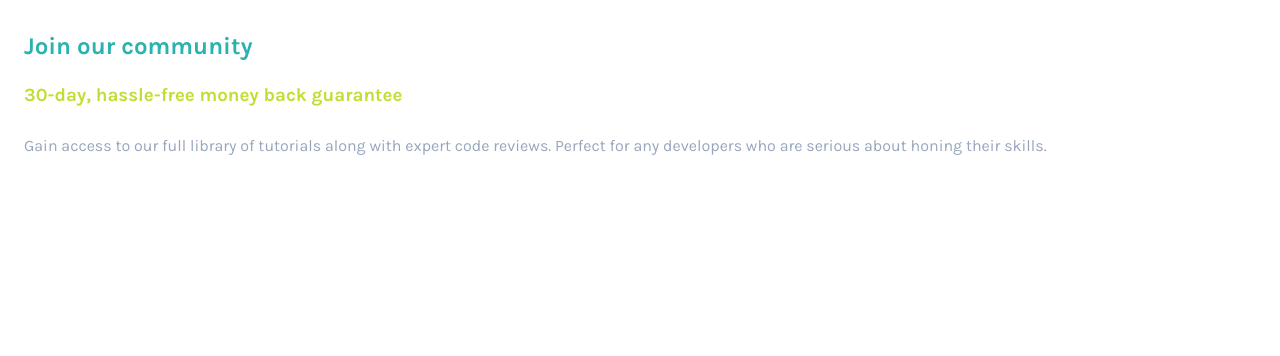
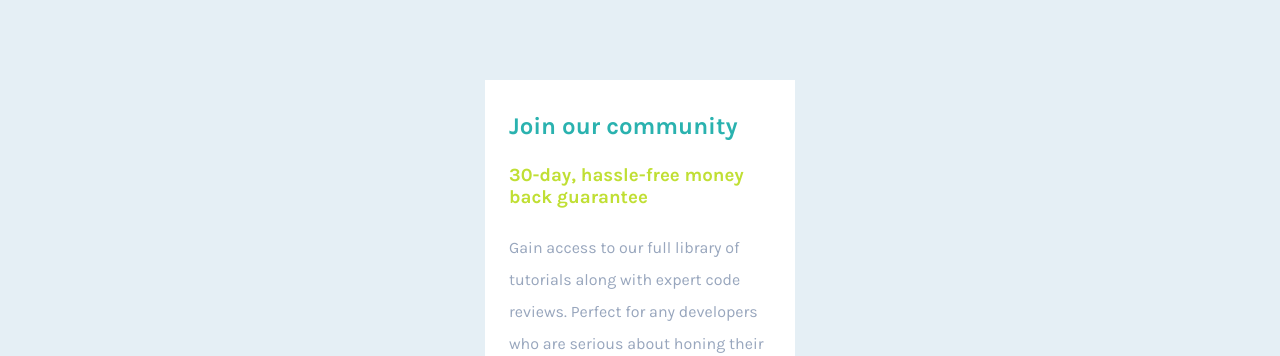
Before and after one commit to sabrinalagasse/single-price-grid, a plain HTML site: page index.html in a window 1280 px wide. Shown: the top 356 px of the page. Drawn offline with Linux system fonts and the light colour scheme.

Commit message:
Add background

```diff
--- a/style.css
+++ b/style.css
@@ -17,11 +17,14 @@
 
 body {
   font-size: 16px;
+  background-color: var(--gray);
 }
 
 .container {
-  width: 100vw;
-  height: 100vh;
+  width: 310px;
+  margin: auto;
+  margin-top: 5rem;
+  margin-bottom: 5rem;
   display: flex;
   flex-wrap: wrap;
 }
```
